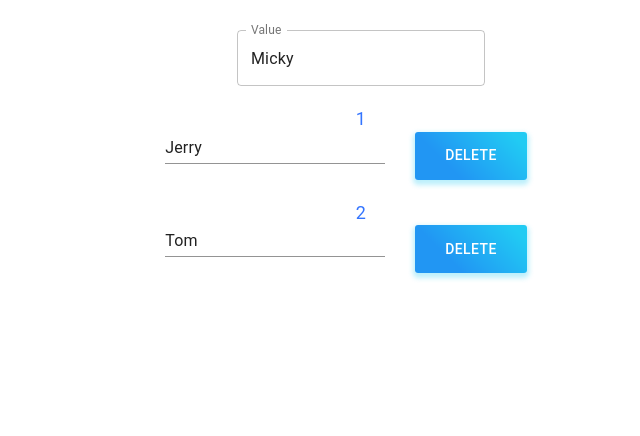
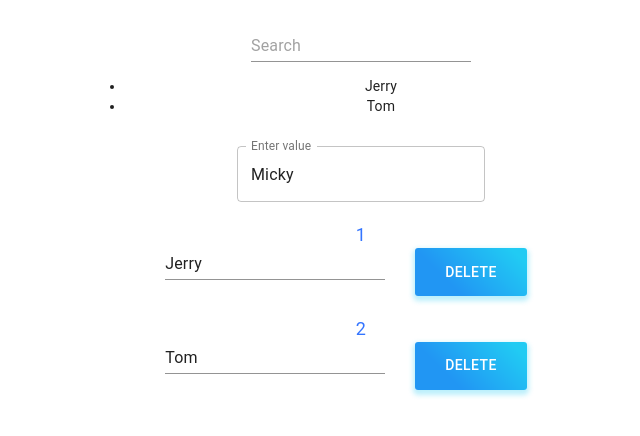
Before and after one commit to iamangie/TodoList, a React (Create React App) app in the folder my-app/: page / in a window 1280 px wide. Shown: the top 436 px of the page, without its empty margins (279-919 px from the left). Built offline with nearby package versions, Linux system fonts and the light colour scheme.

Commit message:
add component UsersFilter

```diff
--- a/my-app/src/App.css
+++ b/my-app/src/App.css
@@ -46,3 +46,7 @@
   font-size: 18px;
   color: #3475FF;
 }
+
+.Users-filter {
+  margin: 30px 0;
+}
--- a/my-app/src/App.js
+++ b/my-app/src/App.js
@@ -1,11 +1,11 @@
-import React, {useState} from 'react';
+import React, {useState, useEffect} from 'react';
 import './App.css';
 import TextField from '@material-ui/core/TextField';
 
 import Container from '@material-ui/core/Container';
 import Button from './Button';
 
-const User = ({ id, name, deleteUser, editUser }) => {
+const User = ({ id, name, deleteUser, editUser, indexUser}) => {
 
  const [userName, setUserName] = useState(name);
 
@@ -19,7 +19,7 @@ const User = ({ id, name, deleteUser, editUser }) => {
 
    return (
     <div className="User">
-      <div className="User__id">{id}</div>
+      <div className="User__id">{indexUser}</div>
       <TextField onKeyDown={(e) => editUserName(e)} value={userName} onChange={(e) =>  setUserName(e.target.value) } />
       <Button
         onClick={() => { deleteUser(id) }}
@@ -31,49 +31,75 @@ const User = ({ id, name, deleteUser, editUser }) => {
 };
 
 
+const UsersFilter = ({users}) => {
+
+  const [searchName, setSearchName] = useState("");
+
+  const [searchResults, setSearchResults] = useState([]);
+
+  useEffect(() => {
+    const userNames = users.map(user => user.name);
+    const results = userNames.filter(person => person.toLowerCase().includes(searchName));
+    setSearchResults(results);
+  }, [searchName, users]);
+
+  return (
+    <div className = "Users-filter">
+      <TextField placeholder="Search" value={searchName} onChange={(e) => setSearchName(e.target.value)}/>
+      <ul >
+        {
+          searchResults.map(item => {
+          return(
+            <li>{item}</li>
+            )
+        })
+        }
+      </ul>
+    </div>
+  );
+};
+
 function App() {
 
   const [users, setUsers] = useState([
-    {name: 'Jerry' },
-    {name: 'Tom' },
+    {name: 'Jerry', id: 1 },
+    {name: 'Tom', id: 2 },
   ]);
 
-  users.forEach((user, index) => {
-    user.id = index + 1;
-  });
 
   const [value, setValue] = useState('Micky');
 
   const addUser = ({keyCode}) => {
     if(keyCode === 13) {
       setValue('');
-      setUsers([...users, {name: value}]);
+      setUsers([...users, {name:value, id: +new Date()}]);
     }
   }
 
   const deleteUser = (id) => {
-    const deletedUser = users.filter(u => u.id === id);
-    console.log(deletedUser)
+    const remainedUsers = users.filter(u =>  u.id !== id );
+    console.log(remainedUsers)
 
-    const filteredUsers = users.filter(u =>  u.id !== id );
-    console.log(filteredUsers)
-
-    setUsers(filteredUsers);
+    setUsers(remainedUsers);
   }
 
   const editUser = (id, name) => {
-    const filteredUsers = users.filter(u => u.id !== id);
+    const remainedUsers = users.filter(u => u.id !== id);
     const editedUser = users.filter(u => u.id === id);
     editedUser[0].name = name;
-    setUsers([...filteredUsers, ...editedUser]);
+    setUsers([...remainedUsers, ...editedUser]);
   }
+
+  users.forEach((u, index) => {
+    u.indexUser = index +1;
+ });
 
   return (
     <Container maxWidth="sm">
       <div className="App">
+        <UsersFilter key={users.id} users={users}/>
         <TextField
-        id="outlined-basic"
-        label="Value"
+          label="Enter value"
           variant="outlined"
           onKeyDown={(e) => {addUser(e)}}
           onChange={(e) => {setValue(e.target.value)}}
@@ -83,7 +109,7 @@ function App() {
         {
           users.map((u) => {
             return (
-            <User key={u.id} id={u.id} name={u.name} deleteUser={deleteUser} editUser={editUser}/>
+              <User key={u.id} id={u.id} name={u.name} deleteUser={deleteUser} editUser={editUser} indexUser={u.indexUser}/>
             )
           })
         }
```
Also changed, not shown: my-app/src/components/Filter.js (added). Lines whose indentation alone changed are shown as unchanged.
